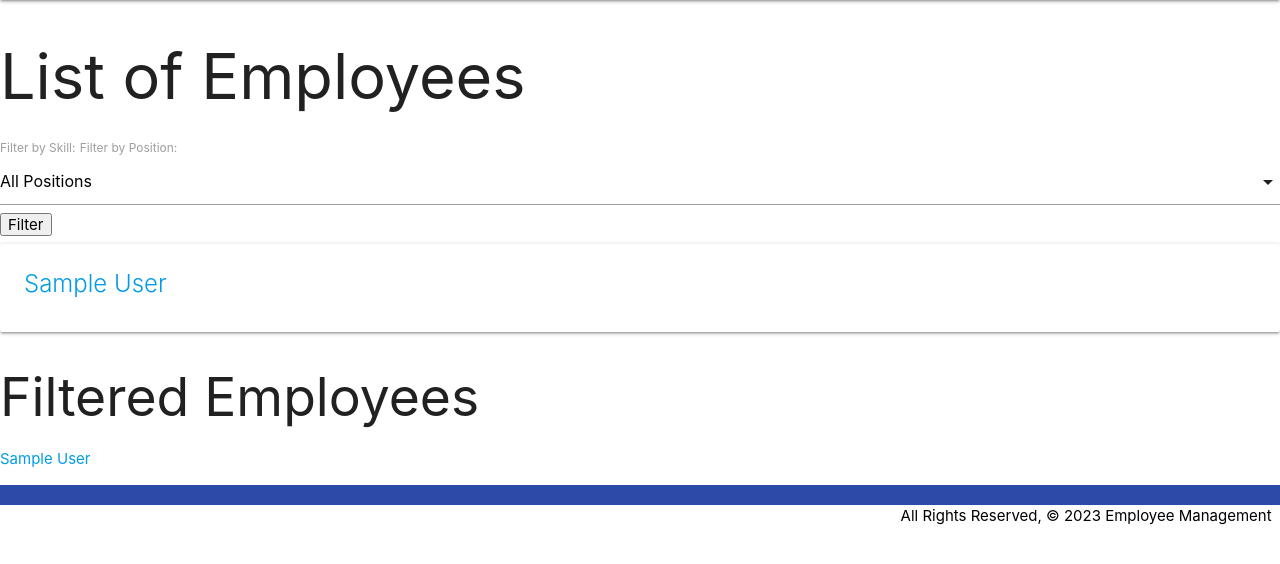
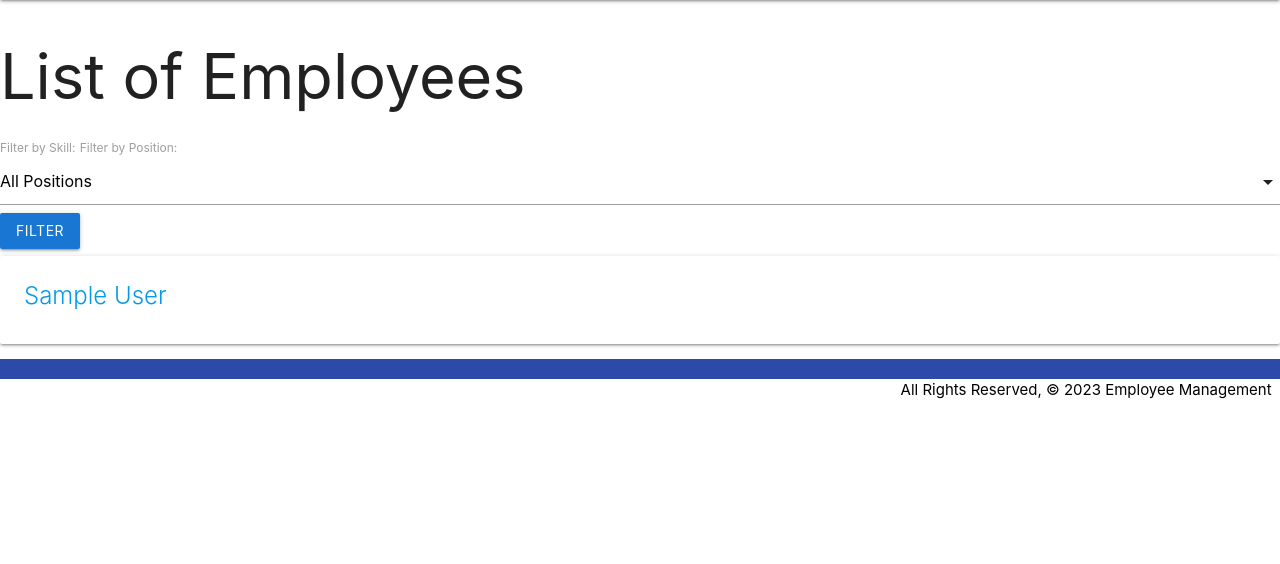
Before and after one commit to csposito1220/employee_management, a Django app: page /employees/ in a window 1280 px wide. Shown: the part 64-628 px from the top of the page. Run offline with Django 3.2, Linux system fonts and the light colour scheme; tables that the repository leaves empty hold one stand-in row (values such as "Sample post").

Commit message:
Get lightbox working

```diff
--- a/main_app/templates/employees/index.html
+++ b/main_app/templates/employees/index.html
@@ -19,7 +19,9 @@
     {% endfor %}
   </select>
 
-  <button type="submit">Filter</button>
+  <button class="btn modal-trigger" data-target="employeeModal" type="submit">
+    Filter
+  </button>
 </form>
 
 {% for employee in employees %}
@@ -30,7 +32,10 @@
     </div>
   </div>
 </a>
-{% endfor %} {% if filtered_employees %}
+{% endfor %}
+<div id="employeeModal" class="modal">
+  <div class="modal-content">
+    {% if filtered_employees %}
     <h2>Filtered Employees</h2>
     <ul>
       {% for emp in filtered_employees %}
@@ -38,10 +43,41 @@
       {% endfor %}
     </ul>
     {% endif %}
+    <ul id="filteredEmployeesList">
+      <!-- Filtered employee details will be loaded here via JavaScript -->
+    </ul>
+  </div>
+</div>
 
 <script>
   const filterEl = document.getElementById("position");
   M.FormSelect.init(filterEl);
+
+  document.addEventListener("DOMContentLoaded", function () {
+    var elems = document.querySelectorAll(".modal");
+    var instances = M.Modal.init(elems);
+
+    // Click event for the filter button
+    $(".modal-trigger").click(function () {
+      // Load filtered employee details via AJAX and populate the modal content
+      $.get("/path/to/your/filtered-employees-endpoint", function (data) {
+        // Assuming data is a list of filtered employees
+        var filteredEmployees = data.filteredEmployees;
+
+        // Clear existing content
+        $("#filteredEmployeesList").empty();
+
+        // Populate the modal content with filtered employee details
+        filteredEmployees.forEach(function (emp) {
+          $("#filteredEmployeesList").append("<li>" + emp.name + "</li>");
+        });
+
+        // Open the modal
+        var modalInstance = M.Modal.getInstance($("#employeeModal"));
+        modalInstance.open();
+      });
+    });
+  });
 </script>
 
 {% endblock %}
```
Lines whose indentation alone changed are shown as unchanged.
